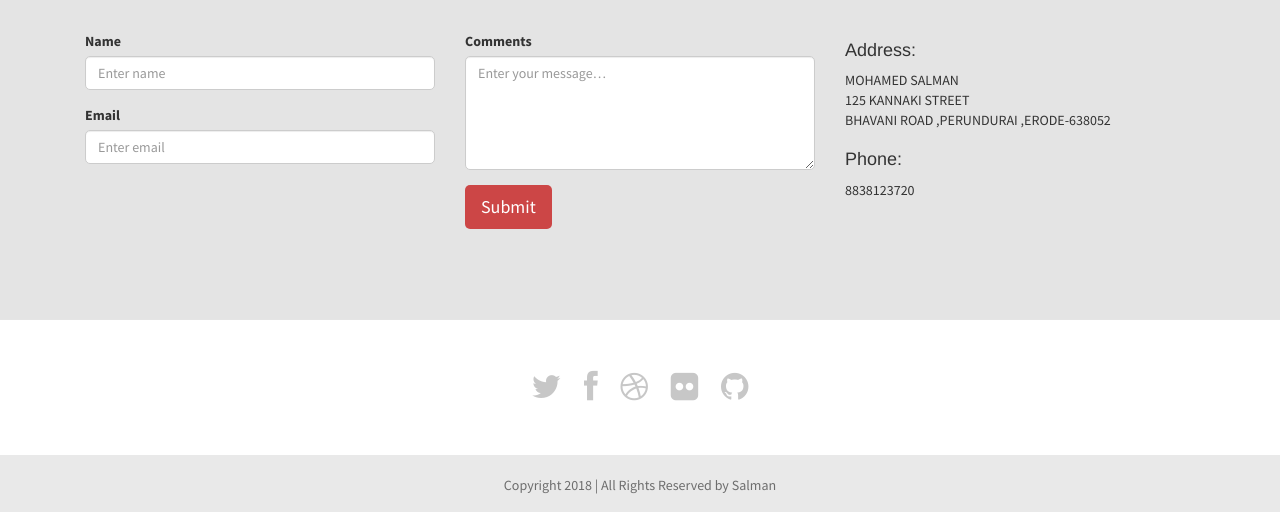
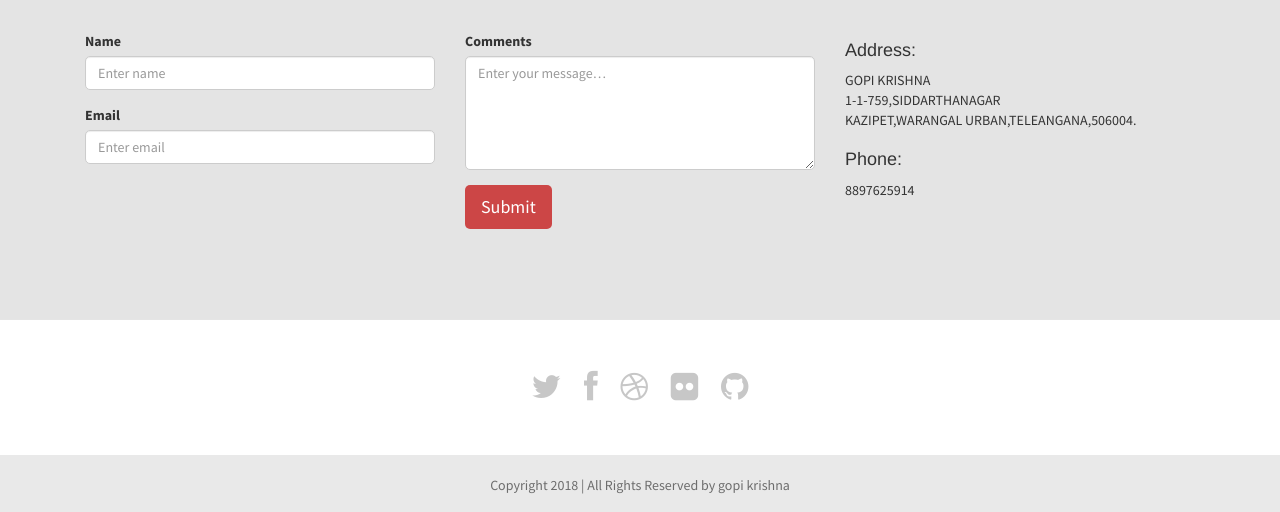
Before and after one commit to gopikrishna16/gopikrishna16.github.io, a plain HTML site: page index.html in a window 1280 px wide. Shown: the part 4081-4593 px from the top of the page. Drawn offline with Linux system fonts and the light colour scheme.

Commit message:
second commit

```diff
--- a/index.html
+++ b/index.html
@@ -544,14 +544,14 @@
                 <div class="col-sm-4">
                     <h4>Address:</h4>
                     <address>
-                       MOHAMED SALMAN<br>
-                        125 KANNAKI STREET<br>
-                        BHAVANI ROAD ,PERUNDURAI ,ERODE-638052
+                       GOPI KRISHNA<br>
+                        1-1-759,SIDDARTHANAGAR<br>
+                        KAZIPET,WARANGAL URBAN,TELEANGANA,506004.
                         <br>
                     </address>
                     <h4>Phone:</h4>
                     <address>
-                        8838123720<br>
+                        8897625914<br>
                     </address>
                 </div>
             </div>
@@ -577,7 +577,7 @@
         <div class="container">
             <div class="row">
                 <div class="col-sm-12 text-center">
-                    Copyright 2018 | All Rights Reserved by Salman</a>
+                    Copyright 2018 | All Rights Reserved by gopi krishna</a>
                 </div>
             </div>
             <!-- / .row -->
```
